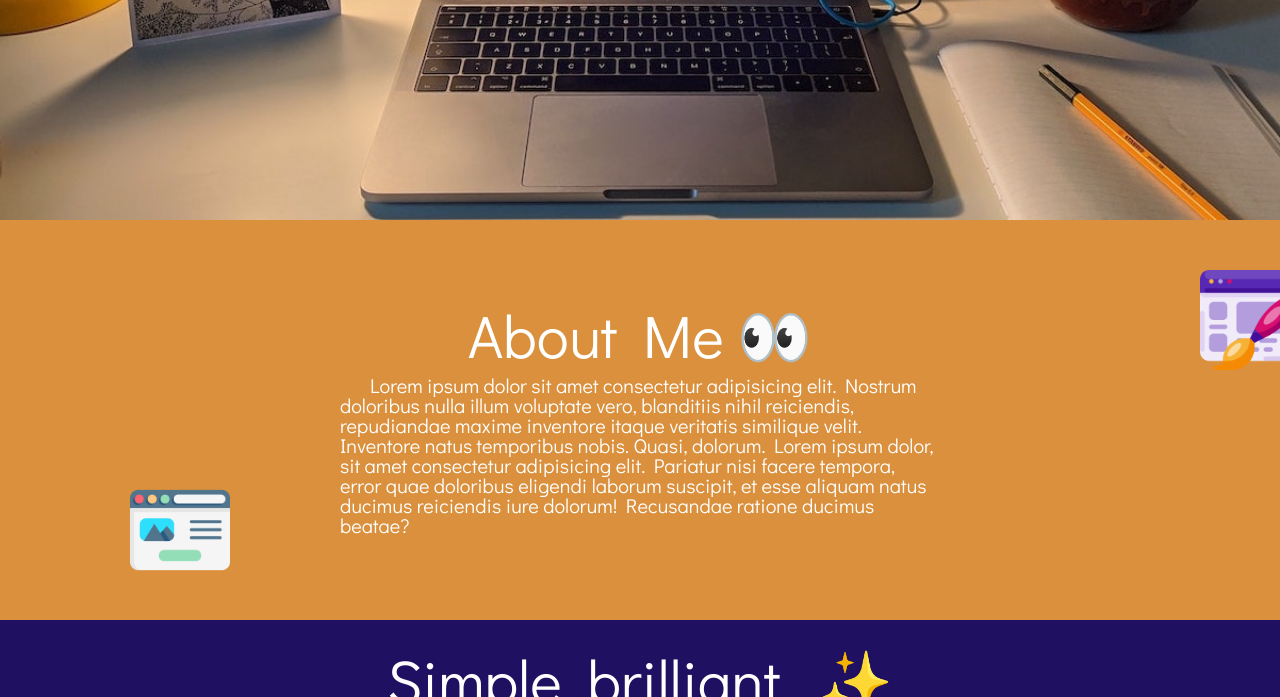
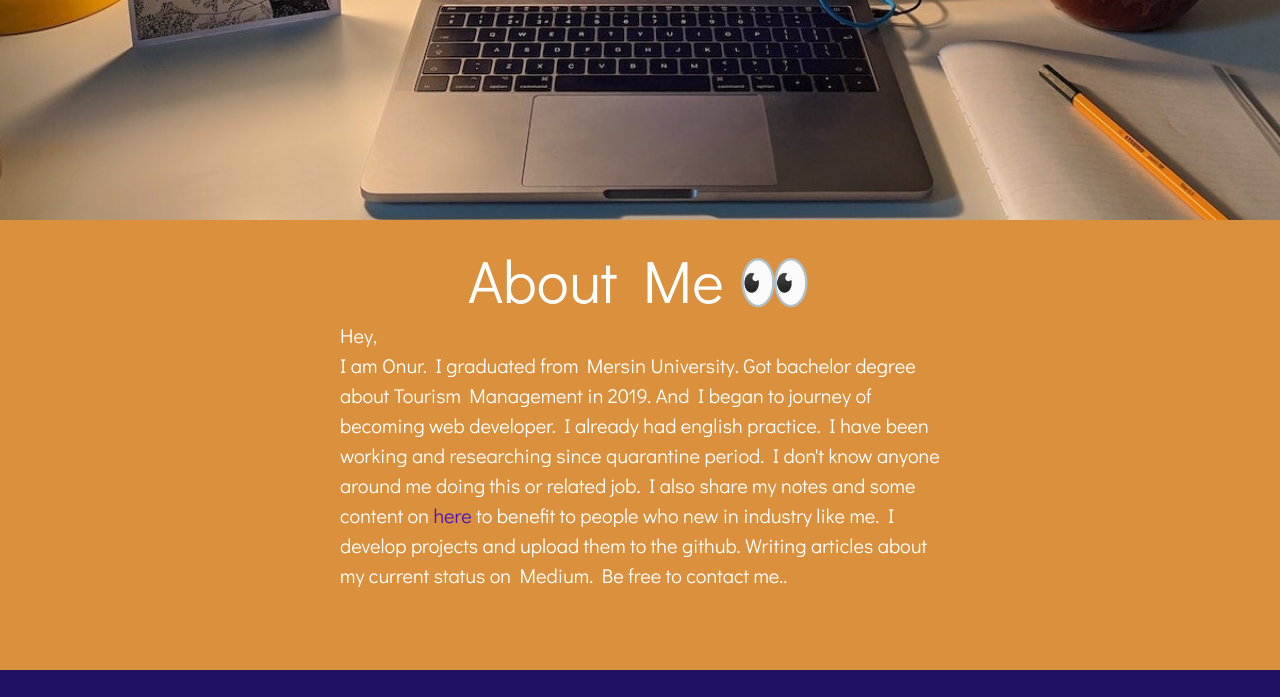
Before and after one commit to onurmetiin/onurmetiin.github.io, a plain HTML site: page index.html in a window 1280 px wide. Shown: the part 600-1297 px from the top of the page. Drawn offline with Linux system fonts and the light colour scheme.

Commit message:
ver 18.8

```diff
--- a/css/main.css
+++ b/css/main.css
@@ -136,7 +136,7 @@ h2{
 #secondSection{
     display: block;
     width: 100%;
-    height: 400px;
+    height: 450px;
     color: white;
     background-color:rgba(218, 144, 60);
 }
@@ -185,7 +185,17 @@ h2{
     font-size: 20px;
     font-family: 'DidactGothic';
     color: #ffffff;
-    text-indent: 30px;
+    line-height: 30px;
+}
+
+.aboutText a{
+    color: rgb(72, 23, 185);
+    text-decoration: none;
+}
+
+.aboutText a:hover{
+    color:rgba(55, 139, 106);
+    text-decoration: underline;
 }
 
 #thirdSection{
--- a/index.html
+++ b/index.html
@@ -33,12 +33,10 @@
         </section>
 
         <section id="secondSection">
-            <img src="img/8.png" style="width: 100px; height: auto;">
             <div class="about">
                 <div class="aboutHead">About Me 👀</div>
-                <div class="aboutText">Lorem ipsum dolor sit amet consectetur adipisicing elit. Nostrum doloribus nulla illum voluptate vero, blanditiis nihil reiciendis, repudiandae maxime inventore itaque veritatis similique velit. Inventore natus temporibus nobis. Quasi, dolorum. Lorem ipsum dolor, sit amet consectetur adipisicing elit. Pariatur nisi facere tempora, error quae doloribus eligendi laborum suscipit, et esse aliquam natus ducimus reiciendis iure dolorum! Recusandae ratione ducimus beatae?</div>
+                <div class="aboutText">Hey,<br /> I am Onur. I graduated from Mersin University. Got bachelor degree about Tourism Management in 2019. And I began to journey of becoming web developer. I already had english practice. I have been working and researching since quarantine period. I don't know anyone around me doing this or related job. I also share my notes and some content on <a href="https://twitter.com/adveractionn">here</a> to benefit to people who new in industry like me. I develop projects and upload them to the github. Writing articles about my current status on Medium. Be free to contact me..</div>
             </div>
-            <img src="img/10.png" style="width: 100px; height: auto;">
 
         </section>
 
```
